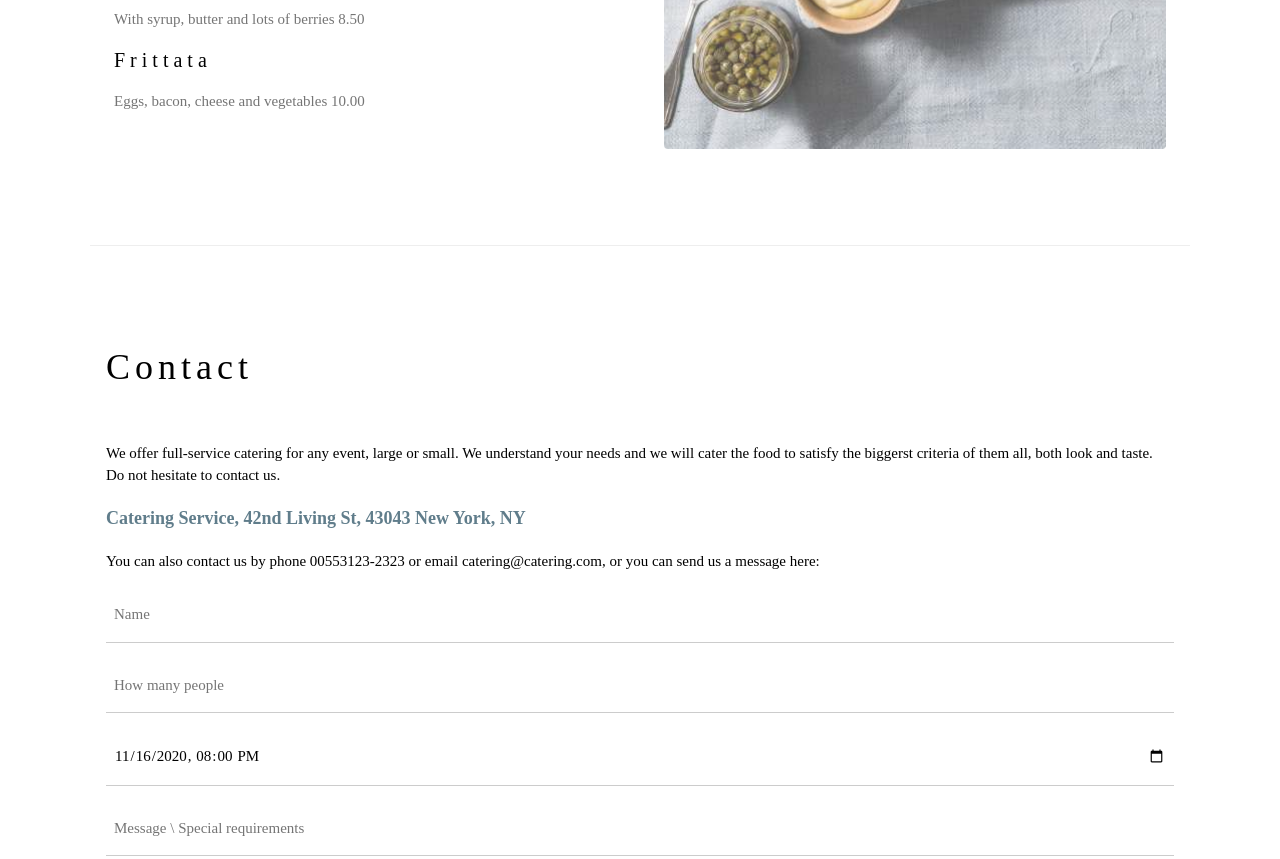
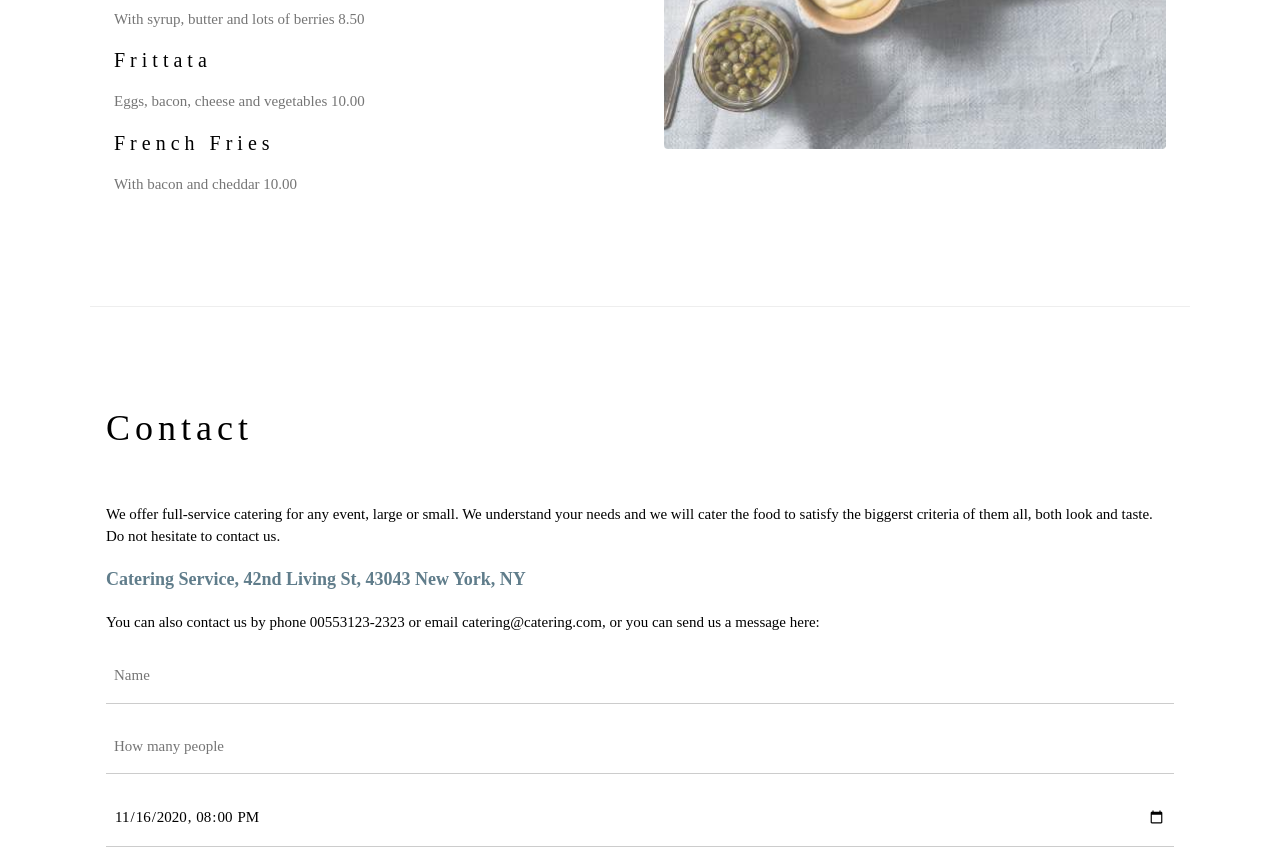
Before and after one commit to henriquenogarini/mywebsite, a plain HTML site: page index.html in a window 1280 px wide. Shown: the part 2140-2999 px from the top of the page. Drawn offline with nearby package versions, Linux system fonts and the light colour scheme.

Commit message:
Adicionado as batatas fritas ao cardapio

```diff
--- a/index.html
+++ b/index.html
@@ -78,6 +78,9 @@ h1, h2, h3, h4, h5, h6 {
       <h4>Frittata</h4>
       <p class="w3-text-grey">Eggs, bacon, cheese and vegetables 10.00</p>
 
+      <h4>French Fries</h4>
+      <p class="w3-text-grey">With bacon and cheddar 10.00</p>
+
     </div>
 
     <div class="w3-col l6 w3-padding-large">
```
